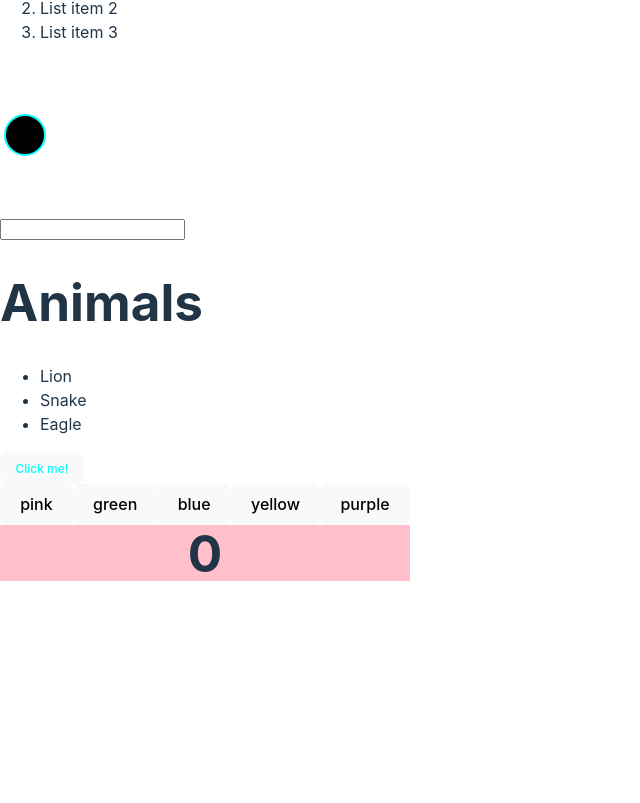
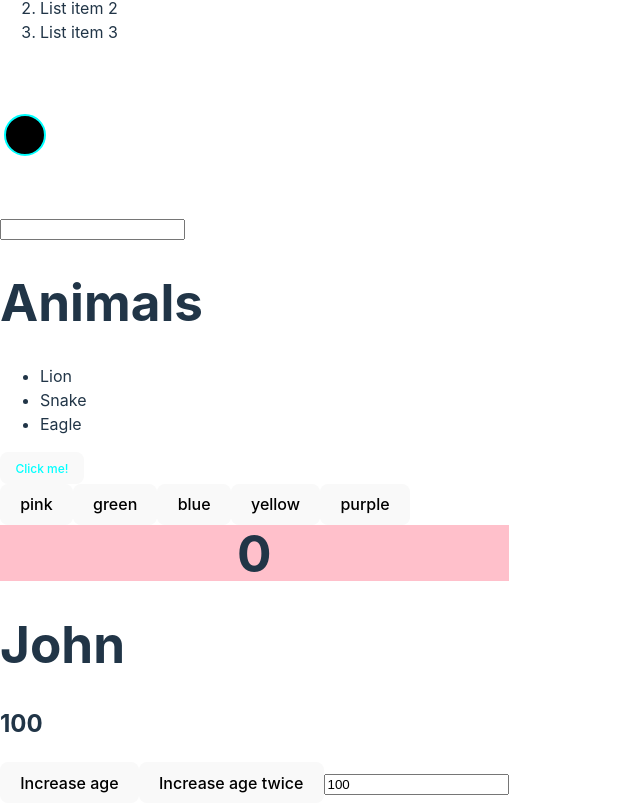
Before and after one commit to fathulfahmy/odin-project-lessons, a React (Vite) app in the folder my-react-app/: page / in a window 1280 px wide. Shown: the part 244-1047 px from the top of the page, without its empty margins (0-640 px from the left). Before the commit the page ends 828 px from the top, so only its background shows below. Built offline with nearby package versions, Linux system fonts and the light colour scheme.

Commit message:
day19: add react more state lesson

```diff
--- /dev/null
+++ b/my-react-app/src/StateControl.jsx
@@ -0,0 +1,35 @@
+import React, { useState } from "react";
+
+function StateControl() {
+  const [person, setPerson] = useState({ name: "John", age: 100 });
+
+  const handleIncreaseAge = () => {
+    // copy the existing person object into a new object while updating the age property
+    const newPerson = { ...person, age: person.age + 1 };
+
+    setPerson(newPerson);
+
+    // newPerson is not latest state but initial state
+    setPerson(newPerson);
+  };
+
+  const handleIncreaseAgeTwice = () => {
+    // passing callback function to pass the latest state
+    setPerson((prevPerson) => ({ ...prevPerson, age: prevPerson.age + 1 }));
+    setPerson((prevPerson) => ({ ...prevPerson, age: prevPerson.age + 1 }));
+  };
+
+  return (
+    <>
+      <h1>{person.name}</h1>
+      <h2>{person.age}</h2>
+      <button onClick={handleIncreaseAge}>Increase age</button>
+      <button onClick={handleIncreaseAgeTwice}>Increase age twice</button>
+
+      {/* control components by updating native HTML internal state*/}
+      <input type="text" value={person.age} onChange={(event)=>{event.target.value}} />
+    </>
+  );
+}
+
+export default StateControl;
--- a/my-react-app/src/main.jsx
+++ b/my-react-app/src/main.jsx
@@ -1,11 +1,13 @@
 import React from "react";
 import ReactDOM from "react-dom/client";
 import "./index.css";
+// sorted by date learned
 import Greeting from "./Greeting.jsx";
 import ConvertToJsx from "./ConvertToJsx.jsx";
 import Animals from "./Animals.jsx";
 import PassingData from "./PassingData.jsx";
 import IntroToState from "./IntroToState.jsx";
+import StateControl from "./StateControl.jsx";
 
 ReactDOM.createRoot(document.getElementById("root")).render(
   <React.StrictMode>
@@ -14,5 +16,6 @@ ReactDOM.createRoot(document.getElementById("root")).render(
     <Animals />
     <PassingData text="Click me!" fontSize={12} />
     <IntroToState />
+    <StateControl />
   </React.StrictMode>,
 );
```
